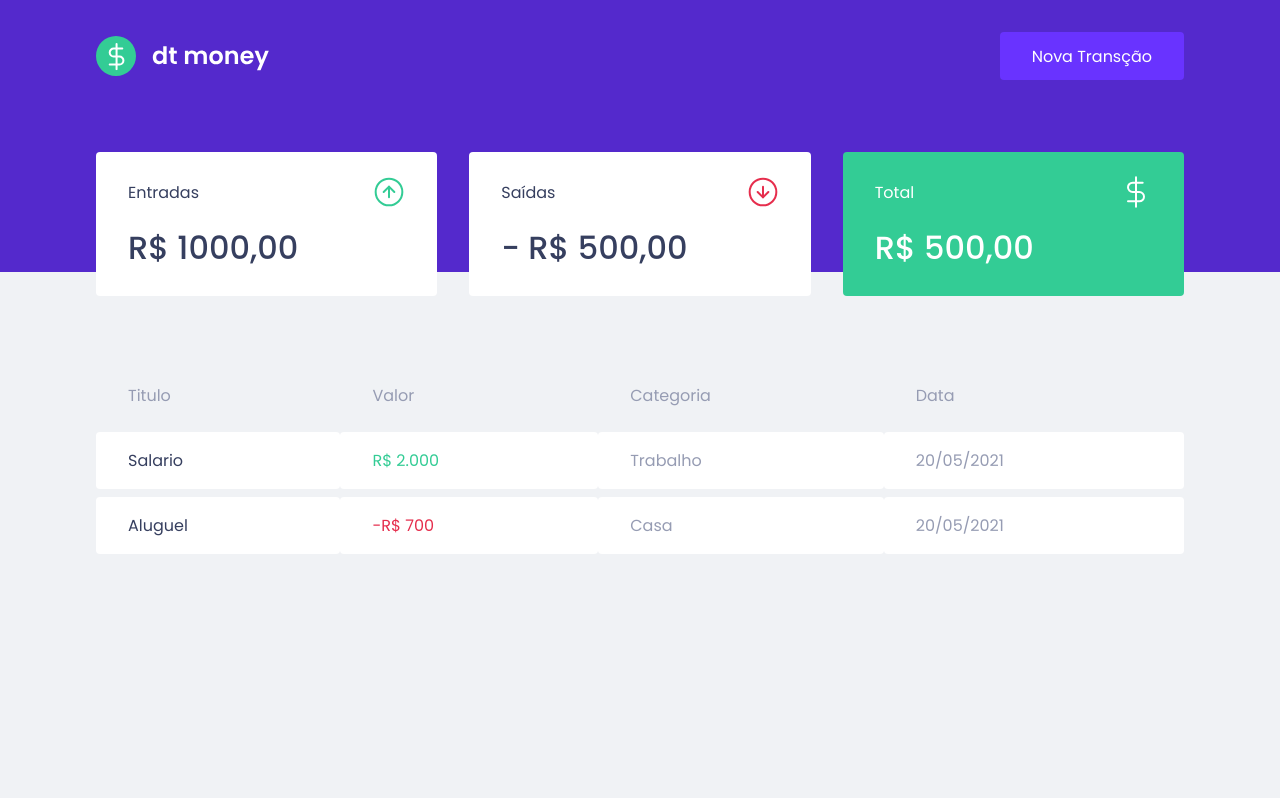
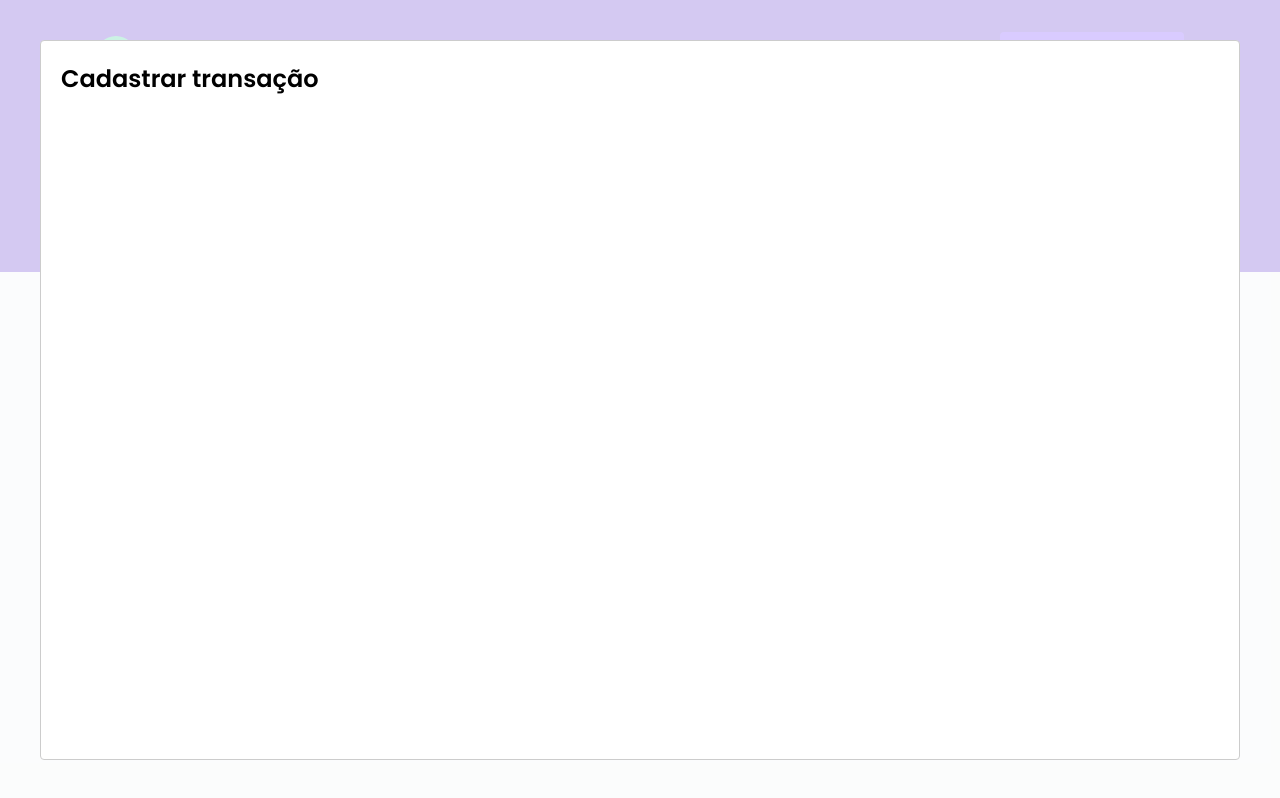
Before and after one commit to GadiegoN/dtmoney, a React (Create React App) app: page / in a window 1280 px wide. Both pictures are taken after a click on the button "Nova Transção". Built offline with nearby package versions, Linux system fonts and the light colour scheme; no server answers; what miragejs would draw is missing.

Commit message:
Adicionando modal

```diff
--- a/package.json
+++ b/package.json
@@ -7,6 +7,7 @@
     "miragejs": "^0.1.41",
     "react": "^17.0.2",
     "react-dom": "^17.0.2",
+    "react-modal": "^3.14.3",
     "react-scripts": "4.0.3",
     "styled-components": "^5.3.0",
     "web-vitals": "^1.0.1"
@@ -19,6 +20,7 @@
     "@types/node": "^12.0.0",
     "@types/react": "^17.0.0",
     "@types/react-dom": "^17.0.0",
+    "@types/react-modal": "^3.12.1",
     "@types/styled-components": "^5.1.11",
     "typescript": "^4.1.2"
   },
--- a/src/App.tsx
+++ b/src/App.tsx
@@ -1,12 +1,34 @@
 import { Dashboard } from "./components/Dashboard";
 import { Header } from "./components/Header";
 import { GlobalStyle } from "./styles/global";
+import Modal from 'react-modal';
+import { useState } from "react";
+import { NewTransactionModal } from "./components/NewTransactionModal";
+
+Modal.setAppElement('#root');
 
 export function App() {
+  const [isNewTransactionModalOpen, setIsNewTransactionModalOpen] = useState(false);
+
+  function handleOpenNewTransactionModal() {
+      setIsNewTransactionModalOpen(true);
+  }
+
+  function handleCloseNewTransactionModal() {
+      setIsNewTransactionModalOpen(false);
+  }
+
   return (
     <>
-     <Header />
-     <Dashboard />
+      <Header onOpenNewTransactionModal={handleOpenNewTransactionModal} />
+
+      <Dashboard />
+
+      <NewTransactionModal
+          isOpen={isNewTransactionModalOpen}
+          onRequestClose={handleCloseNewTransactionModal}
+      />
+
       <GlobalStyle />
     </>
   );
--- a/src/components/Header/index.tsx
+++ b/src/components/Header/index.tsx
@@ -1,12 +1,17 @@
+import { useState } from 'react';
 import logoImg from '../../assets/logo.svg'
 import { Container, Content } from './styles'
 
-export function Header() {
+interface HeaderProps {
+    onOpenNewTransactionModal: () => void;
+}
+
+export function Header({ onOpenNewTransactionModal }: HeaderProps) {
     return (
         <Container>
             <Content>
                 <img src={logoImg} alt="dt money" />
-                <button type="button">
+                <button type="button" onClick={onOpenNewTransactionModal}>
                     Nova Transção
                 </button>
             </Content>
--- /dev/null
+++ b/src/components/NewTransactionModal/index.tsx
@@ -0,0 +1,17 @@
+import Modal from 'react-modal';
+
+interface NewTransactionModalProps {
+    isOpen: boolean;
+    onRequestClose: () => void;
+}
+
+export function NewTransactionModal({isOpen, onRequestClose}: NewTransactionModalProps) {
+    return (
+        <Modal
+            isOpen={isOpen}
+            onRequestClose={onRequestClose}
+        >
+            <h2>Cadastrar transação</h2>
+        </Modal>
+    );
+}
--- /dev/null
+++ b/src/components/NewTransactionModal/styles.ts
@@ -0,0 +1,3 @@
+import styled from "styled-components";
+
+export const Container = styled.div ``;
```
Also changed, not shown: 1 other file (tests, documents, lock files or other folders).
